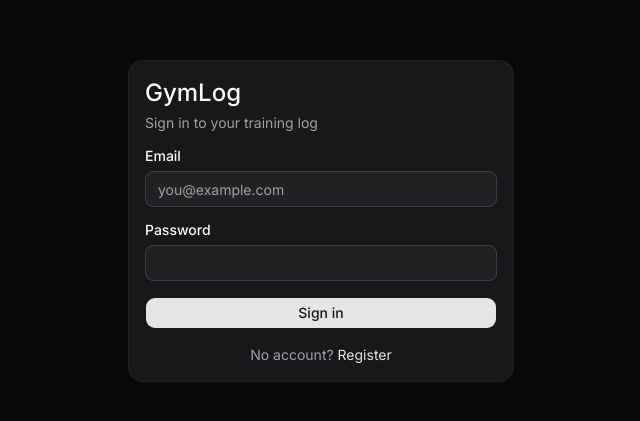
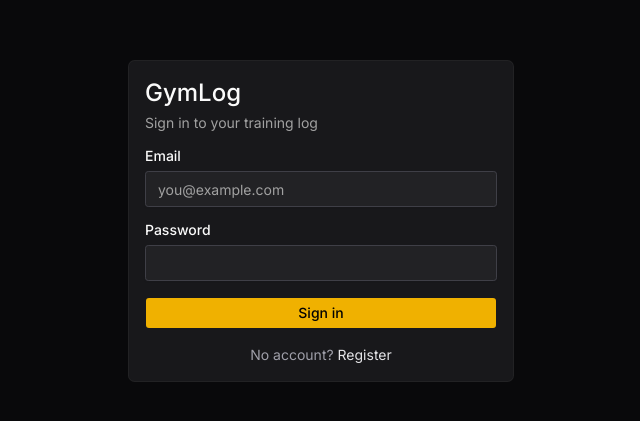
Before and after one commit to princeofscale/Formly, a Next.js app: page /login in a window 1280 px wide. Shown: the part 179-600 px from the top of the page, without its empty margins (319-959 px from the left). Built offline with nearby package versions, Linux system fonts and the light colour scheme; no server answers.

Commit message:
feat: amber primary accent + reduced border radius for sport design

```diff
--- a/src/app/globals.css
+++ b/src/app/globals.css
@@ -72,7 +72,7 @@
   --chart-3: oklch(0.439 0 0);
   --chart-4: oklch(0.371 0 0);
   --chart-5: oklch(0.269 0 0);
-  --radius: 0.625rem;
+  --radius: 0.25rem;
   --sidebar: oklch(0.985 0 0);
   --sidebar-foreground: oklch(0.145 0 0);
   --sidebar-primary: oklch(0.205 0 0);
@@ -90,8 +90,8 @@
   --card-foreground: oklch(0.985 0 0);
   --popover: oklch(0.205 0 0);
   --popover-foreground: oklch(0.985 0 0);
-  --primary: oklch(0.922 0 0);
-  --primary-foreground: oklch(0.205 0 0);
+  --primary: oklch(0.795 0.184 86.047);     /* amber-500 */
+  --primary-foreground: oklch(0.1 0 0);      /* near black */
   --secondary: oklch(0.269 0 0);
   --secondary-foreground: oklch(0.985 0 0);
   --muted: oklch(0.269 0 0);
```
